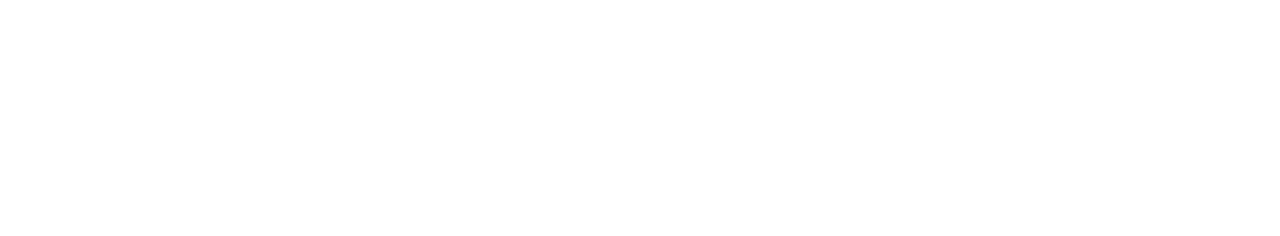
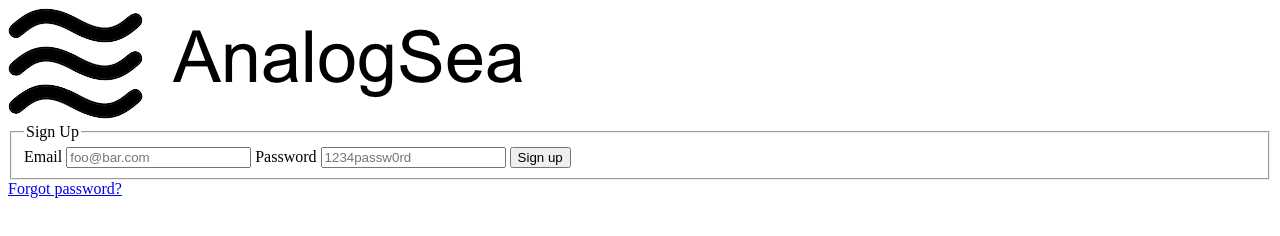
Before and after one commit to tmgaffney/signup-form, a plain HTML site: page index.html in a window 1280 px wide. Drawn offline with Linux system fonts and the light colour scheme.

Commit message:
created form

```diff
--- a/index.html
+++ b/index.html
@@ -4,6 +4,21 @@
 	<title>AnalogSea</title>
 </head>
 <body>
-
+	<header>
+		<img src="images/logo.png">
+	</header>
+	<main>
+		<form action="/signup" method="post">
+			<fieldset>
+				<legend>Sign Up</legend>
+				<label for="email">Email</label>
+				<input type="email" name="email" placeholder="foo@bar.com" id="email">
+				<label for="password">Password</label>
+				<input type="password" name="password" placeholder="1234passw0rd" id="password">
+				<button type="submit">Sign up</button>
+			</fieldset>
+			<a href="/forgotpassword">Forgot password?</a>
+		</form>
+	</main>
 </body>
 </html>
```
